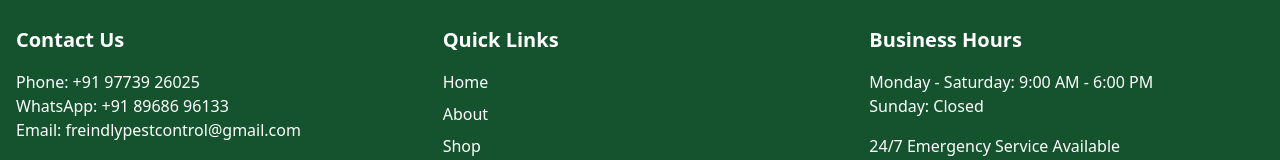
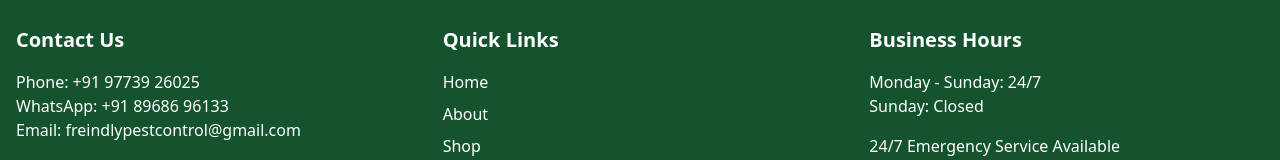
Before and after one commit to EDUCAMP-ACADUMY/pesticide, a React (Vite) app: page / in a window 1280 px wide. Shown: the part 1978-2138 px from the top of the page. Built offline with nearby package versions, Linux system fonts and the light colour scheme.

Commit message:
Update App.tsx

```diff
--- a/src/App.tsx
+++ b/src/App.tsx
@@ -77,7 +77,7 @@ function App() {
               </div>
               <div>
                 <h3 className="text-xl font-bold mb-4">Business Hours</h3>
-                <p>Monday - Saturday: 9:00 AM - 6:00 PM</p>
+                <p>Monday - Sunday: 24/7</p>
                 <p>Sunday: Closed</p>
                 <p className="mt-4">24/7 Emergency Service Available</p>
               </div>
```
